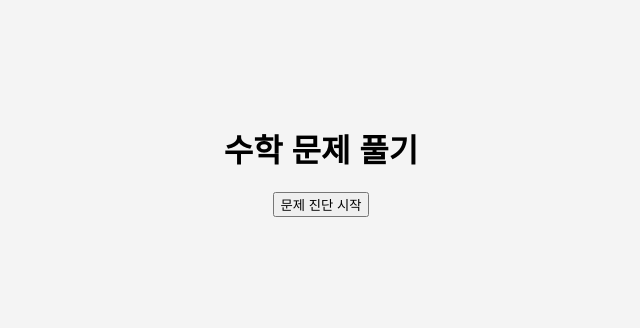
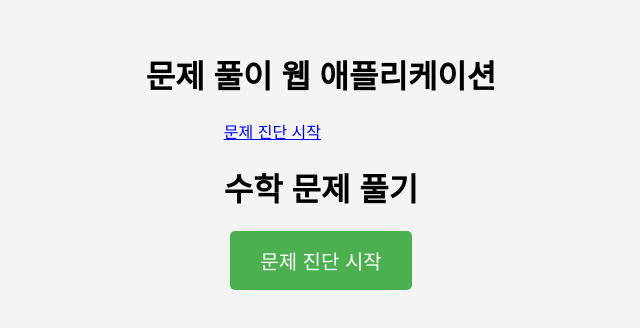
Before and after one commit to emelmusekor/multipleproto, a website built with Vite: page index.html in a window 1280 px wide. Shown: the part 240-568 px from the top of the page, without its empty margins (319-959 px from the left). Built offline with nearby package versions, Linux system fonts and the light colour scheme.

Commit message:
Update index.html

```diff
--- a/index.html
+++ b/index.html
@@ -1,16 +1,17 @@
-<!DOCTYPE html>
-<html lang="ko">
 <head>
     <meta charset="UTF-8">
     <meta name="viewport" content="width=device-width, initial-scale=1.0">
+    <title>문제 풀이 웹 애플리케이션</title>
+    <title>수학 문제 풀기</title>
     <link rel="stylesheet" href="style.css">
-    <title>수학 문제 풀기</title>
 </head>
 <body>
+    <h1>문제 풀이 웹 애플리케이션</h1>
+    <div>
+        <a href="step1.html">문제 진단 시작</a>
     <div class="container">
         <h1>수학 문제 풀기</h1>
-        <button id="startButton">문제 진단 시작</button>
+        <button id="startButton" class="step-button">문제 진단 시작</button>
     </div>
     <script src="main.js"></script>
 </body>
-</html>
```
